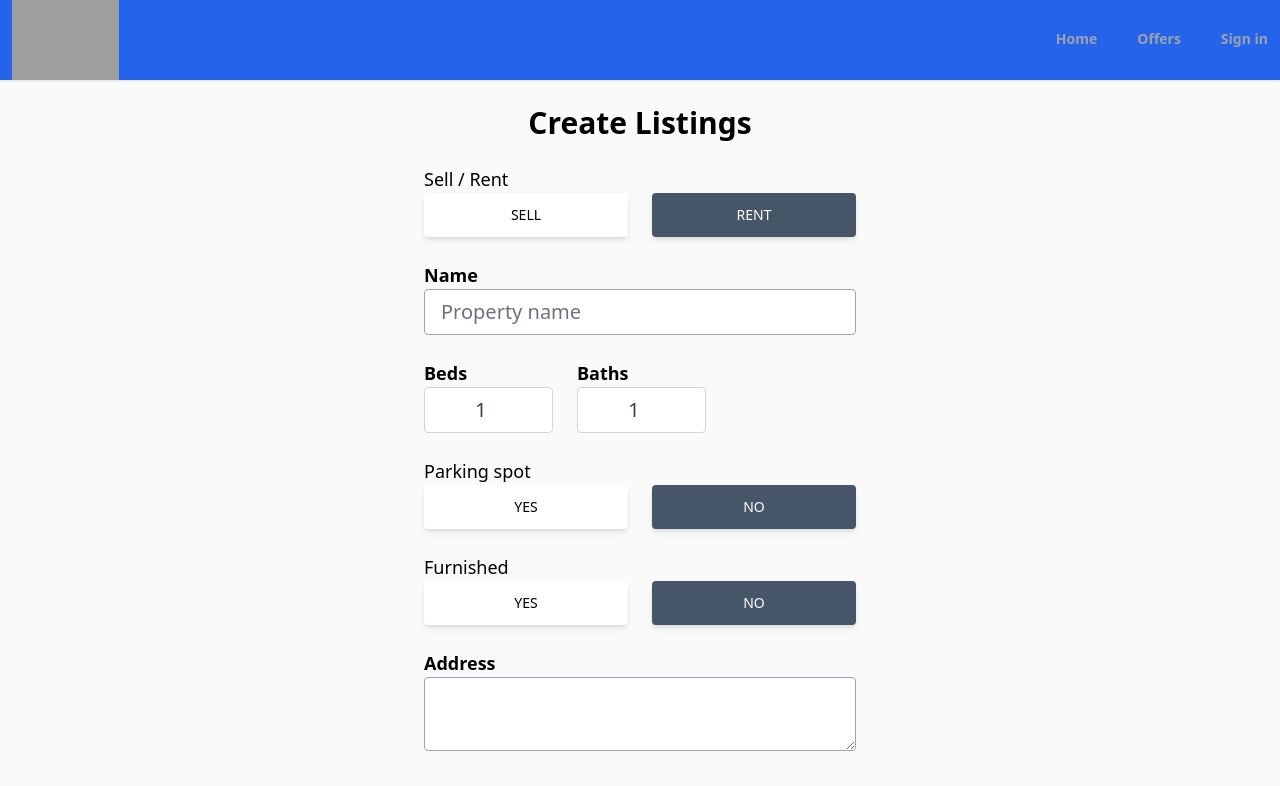
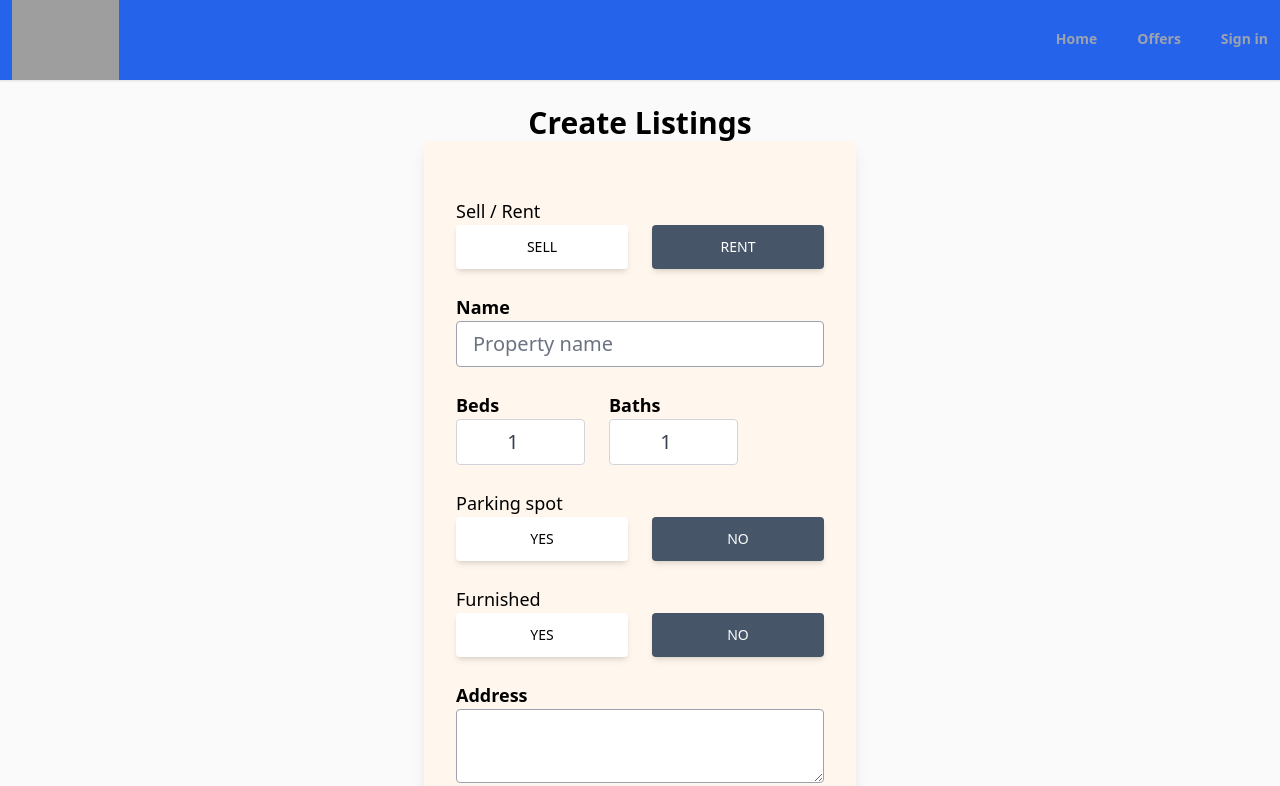
Before and after one commit to godswilludemba/O_rental-App, a React (Create React App) app: page /create-listing in a window 1280 px wide. Shown: the top 786 px of the page. Built offline with nearby package versions, Linux system fonts and the light colour scheme; no server answers; grey boxes are pictures that could not be loaded.

Commit message:
create listing UI

```diff
--- a/src/Pages/CreateListing.jsx
+++ b/src/Pages/CreateListing.jsx
@@ -32,7 +32,7 @@ export default function CreateListing() {
   return (
     <main className="max-w-md px-2 mx-auto">
       <h1 className="text-3xl text-center mt-6 font-bold">Create Listings</h1>
-      <form>
+      <form className=" bg-orange-50 p-8 shadow-lg">
         <p className="text-lg mt-6 font-semi">Sell / Rent</p>
         <div className="flex">
           <button
```
